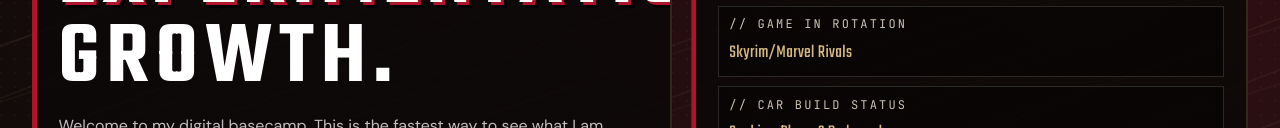
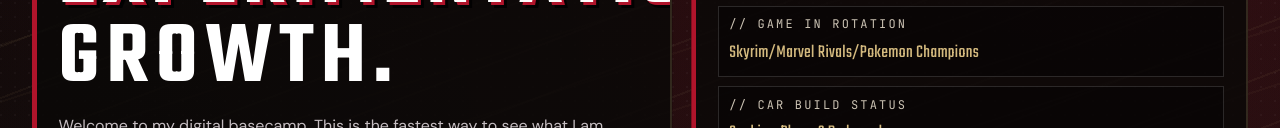
Before and after one commit to AfroTeddy12/Portfolio-Website.io, a plain HTML site: page index.html in a window 1280 px wide. Shown: the part 320-448 px from the top of the page. Drawn offline with Linux system fonts and the light colour scheme; animation ran at ten frames a second.

Commit message:
Update index.html

```diff
--- a/index.html
+++ b/index.html
@@ -62,7 +62,7 @@
           </div>
           <div class="home-hub-status">
             <span class="status-label">// GAME IN ROTATION</span>
-            <span class="status-value">Skyrim/Marvel Rivals</span>
+            <span class="status-value">Skyrim/Marvel Rivals/Pokemon Champions</span>
           </div>
           <div class="home-hub-status">
             <span class="status-label">// CAR BUILD STATUS</span>
```
